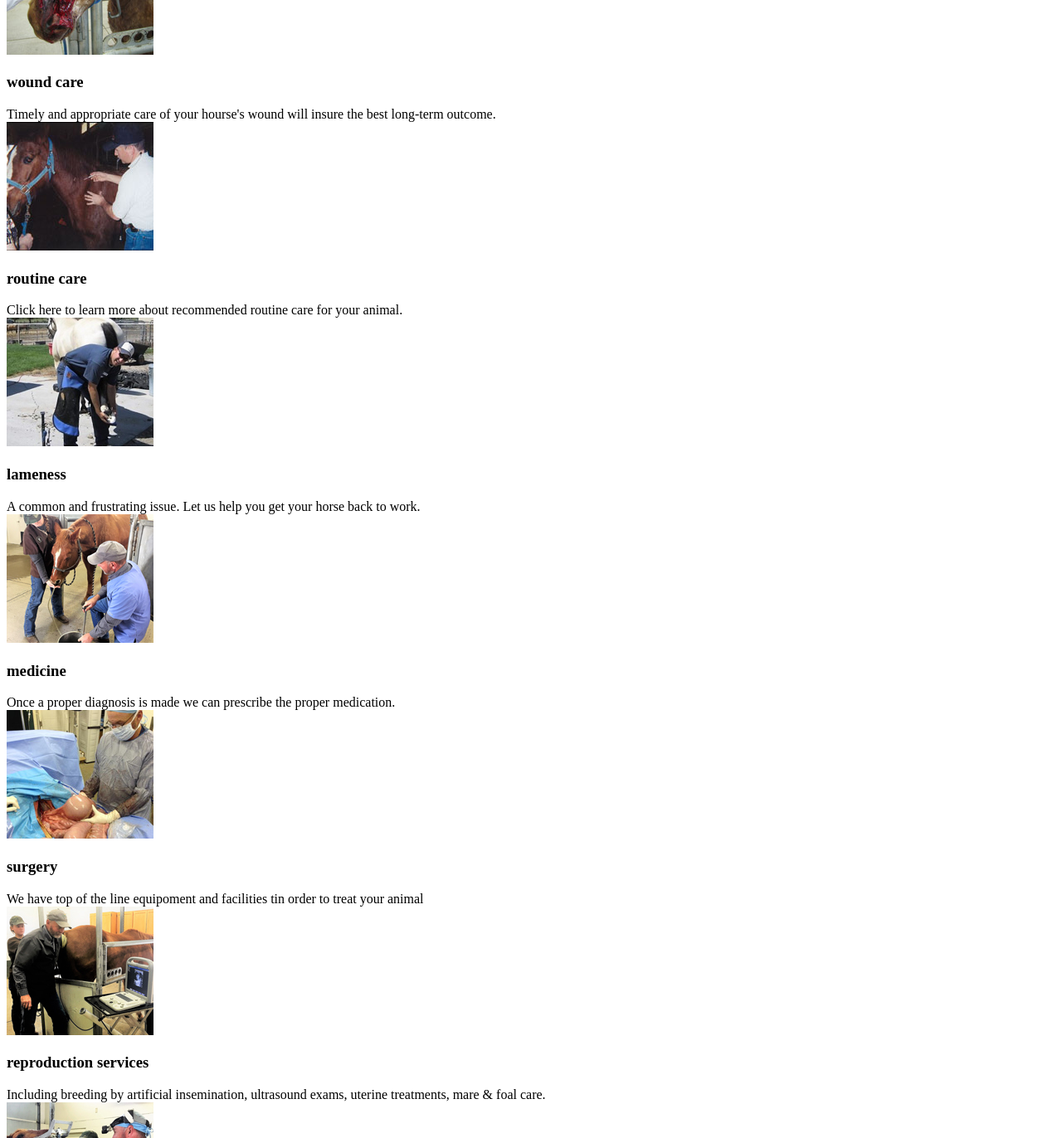
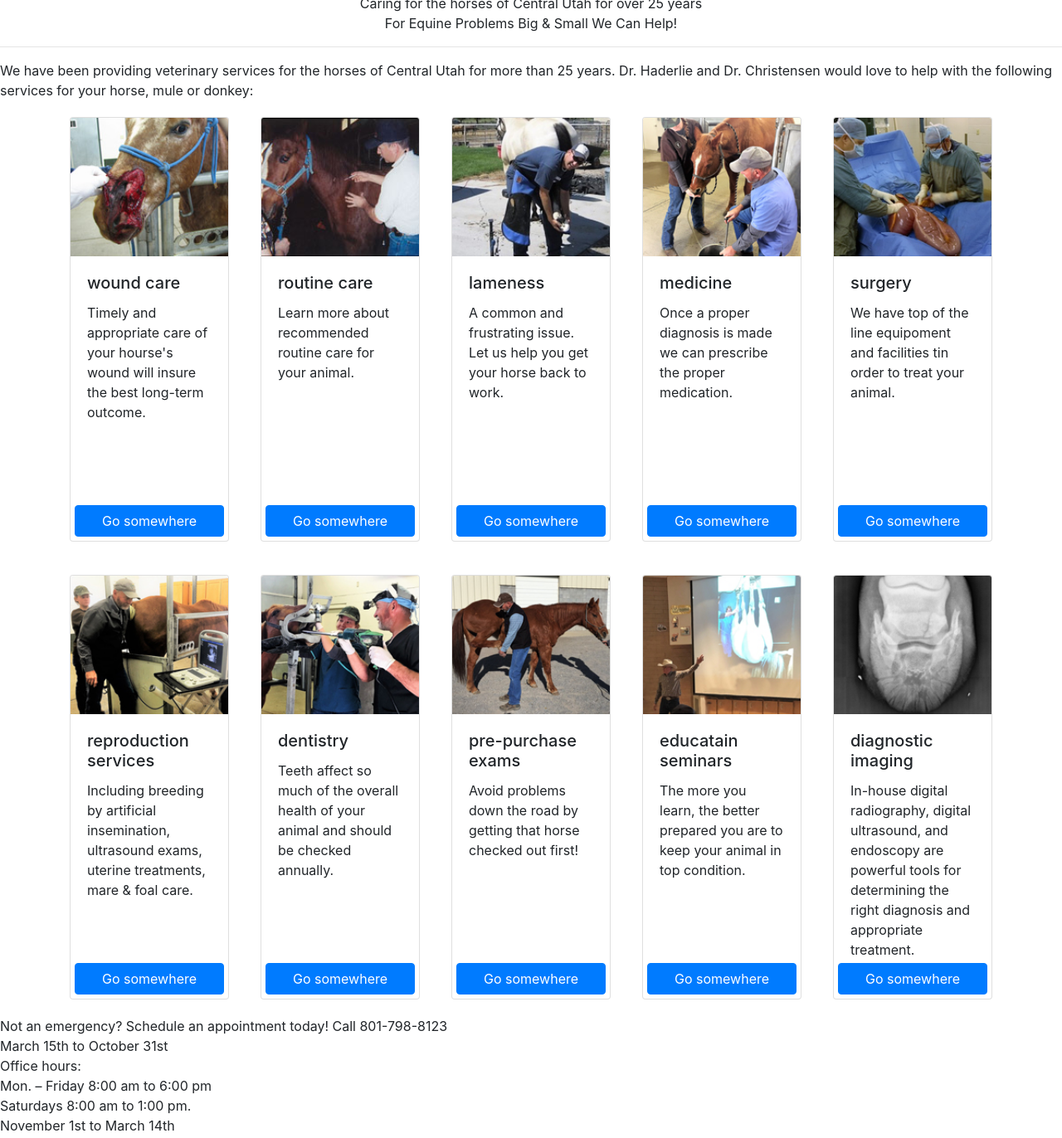
Before and after one commit to Mass6000/contract_project_01, a plain HTML site: page index.html in a window 1280 px wide. Shown: the part 558-1930 px from the top of the page at 83% size. Drawn offline with nearby package versions, Linux system fonts and the light colour scheme.

Commit message:
Evening Commit

```diff
--- a/index.html
+++ b/index.html
@@ -3,77 +3,184 @@
 
 <head>
   <meta charset="UTF-8">
-  <meta name="viewport" content="width=device-width, initial-scale=1.0">
+  <meta name="viewport" content="width=device-width, initial-scale=1, shrink-to-fit=no">
   <meta http-equiv="X-UA-Compatible" content="ie=edge">
+  <link rel="stylesheet" href="https://stackpath.bootstrapcdn.com/bootstrap/4.3.1/css/bootstrap.min.css"
+    integrity="sha384-ggOyR0iXCbMQv3Xipma34MD+dH/1fQ784/j6cY/iJTQUOhcWr7x9JvoRxT2MZw1T" crossorigin="anonymous">
+  <link rel="stylesheet" href="style.css">
   <title>Rocky Mountain Large Animal Clinic</title>
 </head>
 
 <body>
+  <nav class="fixed-top">
+    <nav class="navbar-light bg-light">
+      <span class="navbar-brand mb-0 h1">
+        <img src="./images/rocky-mountain-vets-logo-horse.png"
+          alt="Logo for the Rocky Mountain Large Animal Clinic, Inc. Color green with a horse cameo in clip-art style"
+          class="img-fluid">
+      </span>
+    </nav>
+
+    <nav class="navbar navbar-expand-lg navbar-light bg-light">
+      <!-- <a class="navbar-brand" href="#">Navbar</a> -->
+      <button class="navbar-toggler" type="button" data-toggle="collapse" data-target="#navbarSupportedContent"
+        aria-controls="navbarSupportedContent" aria-expanded="false" aria-label="Toggle navigation">
+        <span class="navbar-toggler-icon"></span>
+      </button>
+
+      <div class="collapse navbar-collapse" id="navbarSupportedContent">
+        <ul class="navbar-nav mr-auto">
+          <li class="nav-item active">
+            <a class="nav-link" href="index.html">Home <span class="sr-only">(current)</span></a>
+          </li>
+          <li class="nav-item">
+            <a class="nav-link" href="about.html">About Us</a>
+          </li>
+          <li class="nav-item">
+            <a class="nav-link" href="contact.html">Contact</a>
+          </li>
+          <!-- <li class="nav-item dropdown">
+            <a class="nav-link dropdown-toggle" href="#" id="navbarDropdown" role="button" data-toggle="dropdown"
+              aria-haspopup="true" aria-expanded="false">
+              Dropdown
+            </a>
+            <div class="dropdown-menu" aria-labelledby="navbarDropdown">
+              <a class="dropdown-item" href="#">Action</a>
+              <a class="dropdown-item" href="#">Another action</a>
+              <div class="dropdown-divider"></div>
+              <a class="dropdown-item" href="#">Something else here</a>
+            </div>
+          </li> -->
+          <!-- <li class="nav-item">
+            <a class="nav-link disabled" href="#" tabindex="-1" aria-disabled="true">Disabled</a>
+          </li> -->
+        </ul>
+        <!-- <form class="form-inline my-2 my-lg-0">
+          <input class="form-control mr-sm-2" type="search" placeholder="Search" aria-label="Search">
+          <button class="btn btn-outline-success my-2 my-sm-0" type="submit">Search</button>
+        </form> -->
+        <h3>Call 801-798-8123</h3>
+      </div>
+    </nav>
+  </nav>
+  <img src="./images/veterinary-services-horse-vet-banner.jpg" alt="Banner with dark saddled horse" class="img-fluid">
+
   <div class="container_head">
-    <img src="./images/rocky-mountain-vets-logo-horse.png"
-      alt="Logo for the Rocky Mountain Large Animal Clinic, Inc. Color green with a horse cameo in clip-art style">
-    <h1>Rocky Mountain Large Animal Clinic</h1>
-    <div>Paul M. Haderlie, DVM</div>
-    <div>Jared M. Christensen, DVM</div>
-    <h2>Convieniently located in Spanish Fork Utah</h2>
-    <div>Caring for the horses of Central Utah for over 25 years</div>
-    <div>For Equine Problems Big & Small We Can Help!</div>
-    <h2>Rocky Mountain Large Animal Clinic</h2>
-    <div>We have been providing veterinary services for the horses of Central Utah for more than 25 years. Dr. Haderlie
-      and Dr. Christensen would love to help with the following services for your horse, mule or donkey:</div>
+    <h1 class="text-align-center">Rocky Mountain Large Animal Clinic</h1>
+    <div class="text-align-center">Paul M. Haderlie, DVM</div>
+    <div class="text-align-center">Jared M. Christensen, DVM</div>
+    <hr>
+    <h2 class="text-align-center">Convieniently located in Spanish Fork Utah</h2>
+    <div class="text-align-center">Caring for the horses of Central Utah for over 25 years</div>
+    <div class="text-align-center">For Equine Problems Big & Small We Can Help!</div>
+    <hr>
   </div>
-  <div class="container_services">
-    <div>
-      <img src="./images/wound-care-horse-vet-emergency-clinic.jpg" alt="Horse with face wound">
-      <h3>wound care</h3>
-      <div>Timely and appropriate care of your hourse's wound will insure the best long-term outcome.</div>
+
+  <div class="container-services">
+    <div>We have been providing veterinary services for the horses of Central Utah for more than 25 years. Dr.
+      Haderlie and Dr. Christensen would love to help with the following services for your horse, mule or donkey:
     </div>
-    <div>
-      <img src="./images/routine-preventive-medicine-vet.jpg" alt="Horse receiving routine care">
-      <h3>routine care</h3>
-      <div>Click here to learn more about recommended routine care for your animal.</div>
+    <div class="container-services-cards">
+      <div class="card" style="width: 12rem;">
+        <img src="./images/wound-care-horse-vet-emergency-clinic.jpg" class="card-img-top" alt="Horse with face wound">
+        <div class="card-body">
+          <h5 class="card-title">wound care</h5>
+          <p class="card-text">Timely and appropriate care of your hourse's wound will insure the best long-term
+            outcome.
+          </p>
+          <a href="#" class="btn btn-primary btn-bottom-center">Go somewhere</a>
         </div>
-    <div>
-      <img src="./images/lameness.jpg" alt="Horse being treated for lameness">
-      <h3>lameness</h3>
-      <div>A common and frustrating issue. Let us help you get your horse back to work.</div>
       </div>
-    <div>
-      <img src="./images/medicine.jpg" alt="Horse receiving medicine">
-      <h3>medicine</h3>
-      <div>Once a proper diagnosis is made we can prescribe the proper medication.</div>
+
+      <div class="card" style="width: 12rem; height: 32rem;">
+        <img src="./images/routine-preventive-medicine-vet.jpg" class="card-img-top" alt="Horse receiving routine care">
+        <div class="card-body">
+          <h5 class="card-title">routine care</h5>
+          <p class="card-text">Learn more about recommended routine care for your animal.</p>
+          <a href="#" class="btn btn-primary btn-bottom-center">Go somewhere</a>
         </div>
-    <div>
-      <img src="./images/equine-surgery-horse-vet.jpg" alt="Horse in surgery being attended to by veterinarian">
-      <h3>surgery</h3>
-      <div>We have top of the line equipoment and facilities tin order to treat your animal</div>
       </div>
-    <div>
-      <img src="./images/reprodution-services.jpg" alt="Mare receiving reproductive treatment">
-      <h3>reproduction services</h3>
-      <div>Including breeding by artificial insemination, ultrasound exams, uterine treatments, mare & foal care.</div>
+
+
+      <div class="card" style="width: 12rem; height: 32rem;">
+        <img src="./images/lameness.jpg" class="card-img-top" alt="Horse being treated for lameness">
+        <div class="card-body">
+          <h5 class="card-title">lameness</h5>
+          <p>A common and frustrating issue. Let us help you get your horse back to work.</p>
+          <a href="#" class="btn btn-primary btn-bottom-center">Go somewhere</a>
         </div>
-    <div>
-      <img src="./images/equine-dentistry.jpg" alt="Hourse receiving dental care">
-      <h3>dentistry</h3>
-      <div>Teeth affect so much of the overall health of your animal and should be checked annually.</div>
       </div>
-    <div>
-      <img src="./images/pre-purchase-exams.jpg" alt="Horse being examined by veterinarian">
-      <h3>pre-purchase exams</h3>
-      <div>Avoid problems down the road by getting that horse checked out first!</div>
+
+      <div class="card" style="width: 12rem; height: 32rem;">
+        <img src="./images/medicine.jpg" class="card-img-top" alt="Horse receiving medicine">
+        <div class="card-body">
+          <h5 class="card-title">medicine</h5>
+          <p>Once a proper diagnosis is made we can prescribe the proper medication.</p>
+          <a href="#" class="btn btn-primary btn-bottom-center">Go somewhere</a>
         </div>
-    <div>
-      <img src="./images/client-education.jpg" alt="Veterinarian giving slide presentation">
-      <h3>educatain seminars</h3>
-      <div>The more you learn, the better prepared you are to keep your animal in top condition.</div>
       </div>
-    <div>
-      <img src="./images/diagnostic-imaging.jpg" alt="digital x-ray of a large animal">
-      <h3>diagnostic imaging</h3>
-      <div>In-house digital radiography, digital ultrasound, and endoscopy are powerful tools for determining the right
-        diagnosis and appropriate treatment.</div>
+
+      <div class="card" style="width: 12rem; height: 32rem;">
+        <img src="./images/equine-surgery-horse-vet_2.jpg" class="card-img-top"
+          alt="Horse in surgery being attended to by veterinarian">
+        <div class="card-body">
+          <h5 class="card-title">surgery</h5>
+          <p>We have top of the line equipoment and facilities tin order to treat your animal.</p>
+              <a href="#" class="btn btn-primary btn-bottom-center">Go somewhere</a>
         </div>
+      </div>
+
+      <div class="card" style="width: 12rem; height: 32rem;">
+        <img src="./images/reprodution-services.jpg" class="card-img-top" alt="Mare receiving reproductive treatment">
+        <div class="card-body">
+          <h5 class="card-title">reproduction services</h5>
+          <p>Including breeding by artificial insemination, ultrasound exams, uterine treatments, mare & foal care.
+          </p>
+          <a href="#" class="btn btn-primary btn-bottom-center">Go somewhere</a>
+        </div>
+      </div>
+
+      <div class="card" style="width: 12rem; height: 32rem;">
+        <img src="./images/equine-dentistry.jpg" class="card-img-top" alt="Hourse receiving dental care">
+        <div class="card-body">
+          <h5 class="card-title">dentistry</h5>
+          <p>Teeth affect so much of the overall health of your animal and should be checked annually.</p>
+          <a href="#" class="btn btn-primary btn-bottom-center">Go somewhere</a>
+        </div>
+      </div>
+
+      <div class="card" style="width: 12rem; height: 32rem;">
+        <img src="./images/pre-purchase-exams.jpg" class="card-img-top" alt="Horse being examined by veterinarian">
+        <div class="card-body">
+          <h5 class="card-title">pre-purchase exams</h5>
+          <p>Avoid problems down the road by getting that horse checked out first!</p>
+          <a href="#" class="btn btn-primary btn-bottom-center">Go somewhere</a>
+        </div>
+      </div>
+
+      <div class="card" style="width: 12rem; height: 32rem;">
+        <img src="./images/client-education.jpg" class="card-img-top" alt="Veterinarian giving slide presentation">
+        <div class="card-body">
+          <h5 class="card-title">educatain seminars</h5>
+          <p>The more you learn, the better prepared you are to keep your animal in top condition.</p>
+          <a href="#" class="btn btn-primary btn-bottom-center">Go somewhere</a>
+        </div>
+      </div>
+
+      <div class="card" style="width: 12rem; height: 32rem;">
+        <img src="./images/diagnostic-imaging.jpg" class="card-img-top" alt="digital x-ray of a large animal">
+        <div class="card-body">
+          <h5 class="card-title">diagnostic imaging</h5>
+          <p>In-house digital radiography, digital ultrasound, and endoscopy are powerful tools for
+            determining the
+            right
+            diagnosis and appropriate treatment.</p>
+          <a href="#" class="btn btn-primary btn-bottom-center">Go somewhere</a>
+        </div>
+      </div>
+
+    </div>
+
   </div>
   <div>
     <div>
@@ -104,10 +211,19 @@
 
 
 
-
+  <script src="https://code.jquery.com/jquery-3.3.1.slim.min.js"
+    integrity="sha384-q8i/X+965DzO0rT7abK41JStQIAqVgRVzpbzo5smXKp4YfRvH+8abtTE1Pi6jizo"
+    crossorigin="anonymous"></script>
+  <script src="https://cdnjs.cloudflare.com/ajax/libs/popper.js/1.14.7/umd/popper.min.js"
+    integrity="sha384-UO2eT0CpHqdSJQ6hJty5KVphtPhzWj9WO1clHTMGa3JDZwrnQq4sF86dIHNDz0W1"
+    crossorigin="anonymous"></script>
+  <script src="https://stackpath.bootstrapcdn.com/bootstrap/4.3.1/js/bootstrap.min.js"
+    integrity="sha384-JjSmVgyd0p3pXB1rRibZUAYoIIy6OrQ6VrjIEaFf/nJGzIxFDsf4x0xIM+B07jRM"
+    crossorigin="anonymous"></script>
 </body>
 <footer>
-  <div>© 2019-2020 Rocky Mountain Large Animal Clinic 3226 N. 1150 W. (Google Maps or County Address: 4500 S. 800 W. Spanish Fork,
+  <div>© 2019-2020 Rocky Mountain Large Animal Clinic 3226 N. 1150 W. (Google Maps or County Address: 4500 S. 800 W.
+    Spanish Fork,
     UT 84660 )</div>
 </footer>
 
--- /dev/null
+++ b/style.css
@@ -0,0 +1,41 @@
+body {
+  padding-top: 201px;
+}
+
+.navbar-brand {
+  display: flex;
+  justify-content: center;
+}
+
+.container-head {
+  padding-top: 325px;
+}
+
+.text-align-center {
+  text-align: center;
+}
+
+.container-services {
+  display: flex;
+  flex-wrap: wrap;
+  justify-content: center;
+
+}
+
+.container-services-cards {
+  max-width: 1150px;
+  display: flex;
+  flex-wrap: wrap;
+  justify-content: space-around;
+}
+
+.card {
+  margin: 20px 10px 20px 10px;
+}
+
+.btn-bottom-center {
+  position: absolute;
+  bottom: 5px;
+  left: 5px;
+  right: 5px;
+}
```
Also changed, not shown: about.html (added, +75 -0 lines), contact.html (added, +77 -0 lines), images/equine-surgery-horse-vet_2.jpg (added), images/temp.jpg (added). Lines whose indentation alone changed are shown as unchanged.
